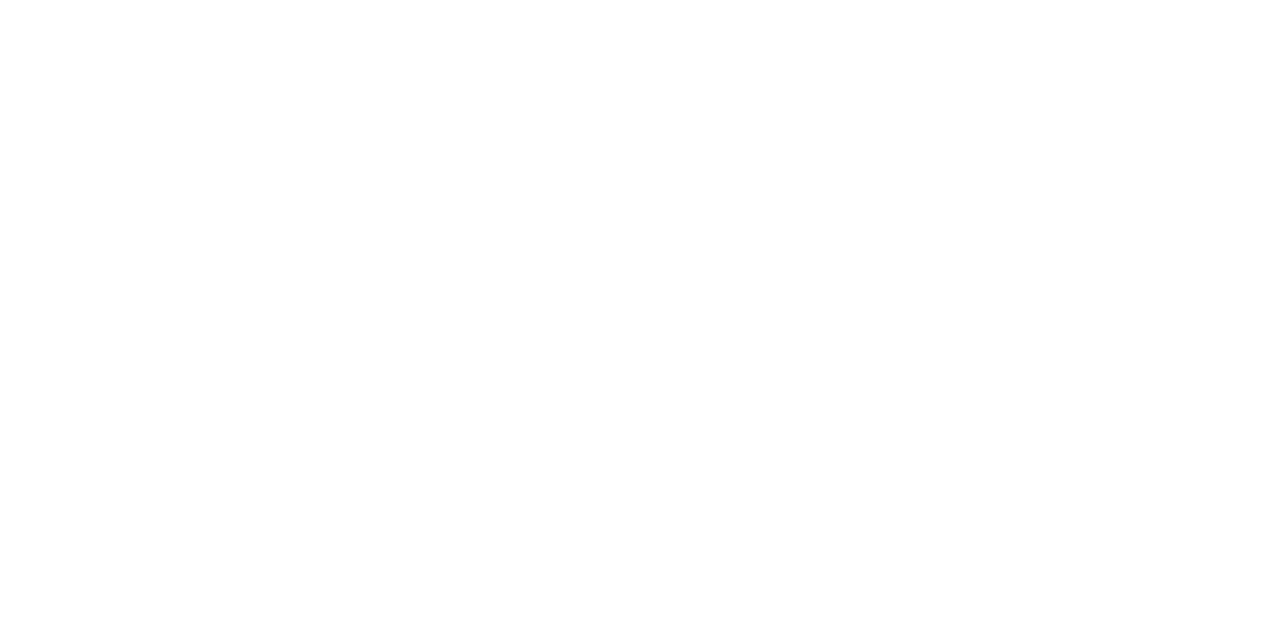
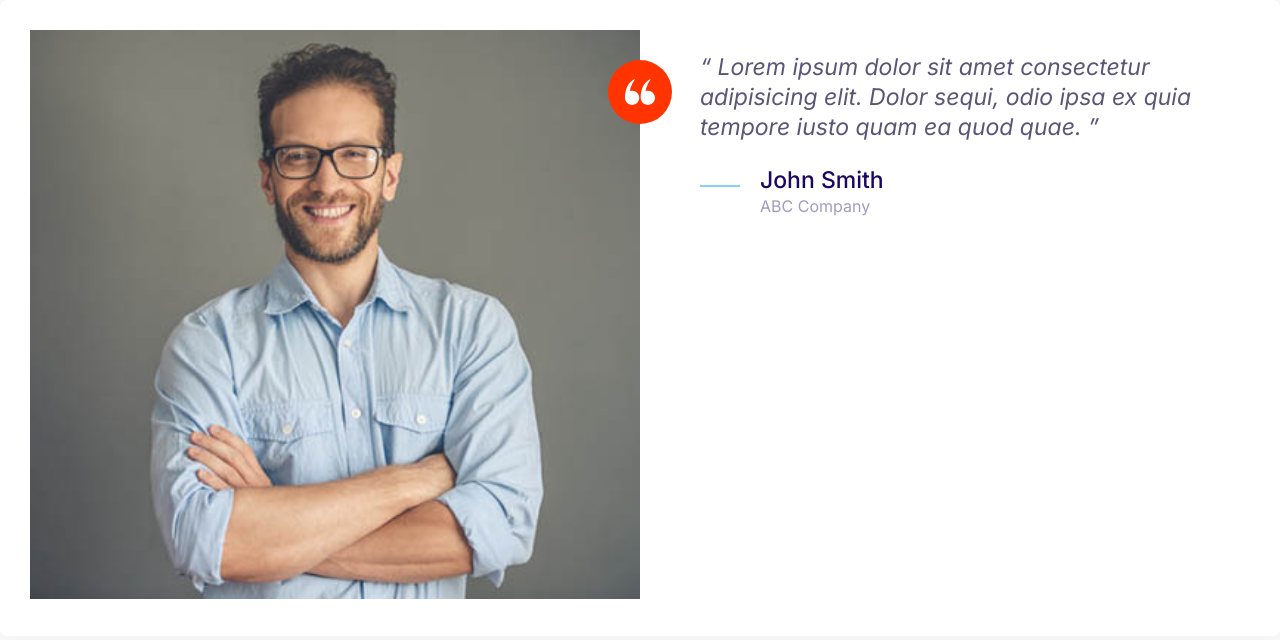
Before and after one commit to Sebavx00/HTML_CSS, a plain HTML site: page project/index.html in a window 1280 px wide. Drawn offline with nearby package versions, Linux system fonts and the light colour scheme.

Commit message:
Applied testimonials section to main page.

```diff
--- a/project/index.html
+++ b/project/index.html
@@ -10,5 +10,37 @@
       href="styles/node_modules/normalize.css/normalize.css"
     />
   </head>
-  <body></body>
+  <body>
+    <div class="card testimonial">
+      <div class="grid grid--1x2">
+        <div class="testimonial__image">
+          <img src="Img/testimonial.jpg" alt="A happy, smiling customer" />
+          <span class="icon-container icon-container--accent">
+            <svg class="icon icon--white icon--small">
+              <use xlink:href="Img/sprite.svg#quotes"></use>
+            </svg>
+          </span>
+        </div>
+        <blockquote class="quote">
+          <p class="quote__text">
+            Lorem ipsum dolor sit amet consectetur adipisicing elit. Dolor
+            sequi, odio ipsa ex quia tempore iusto quam ea quod quae.
+          </p>
+          <footer>
+            <div class="media">
+              <div class="media__image">
+                <svg class="icon icon--primary quote_line">
+                  <use xlink:href="Img/sprite.svg#line"></use>
+                </svg>
+              </div>
+              <div class="media__body">
+                <h3 class="media__title quote__author">John Smith</h3>
+                <p class="quote__organization">ABC Company</p>
+              </div>
+            </div>
+          </footer>
+        </blockquote>
+      </div>
+    </div>
+  </body>
 </html>
--- a/project/styles/style.css
+++ b/project/styles/style.css
@@ -163,8 +163,17 @@
   height: 40px;
 }
 
+.icon--small {
+  width: 30px;
+  height: 30px;
+}
+
 .icon--primary {
   fill: var(--color-primary);
+}
+
+.icon--white {
+  fill: white;
 }
 
 .icon-container {
@@ -175,6 +184,10 @@
   height: 64px;
   justify-content: center;
   width: 64px;
+}
+
+.icon-container--accent {
+  background: var(--color-accent);
 }
 
 /* Buttons */
@@ -425,3 +438,46 @@
     font-size: 1.6rem;
   }
 }
+
+/* Grids */
+
+.grid {
+  display: grid;
+}
+
+@media screen and (min-width: 768px) {
+  .grid--1x2 {
+    grid-template-columns: repeat(2, 1fr);
+  }
+}
+@media screen and (min-width: 1024px) {
+  .grid--1x3 {
+    grid-template-columns: repeat(3, 1fr);
+  }
+}
+
+/* Testimonials */
+.testimonial {
+  padding: 3rem;
+}
+.testimonial__image {
+  position: relative;
+}
+.testimonial__image > img {
+  width: 100%;
+}
+.testimonial__image > .icon-container {
+  position: absolute;
+  top: 3rem;
+  right: -32px;
+}
+
+@media screen and (min-width: 768px) {
+  .testimonial .quote,
+  .testimonial .quote__author {
+    font-size: 2.3rem;
+  }
+  .testimonial .quote {
+    margin-left: 6rem;
+  }
+}
```
